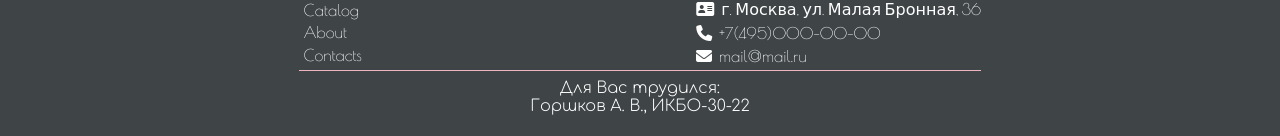
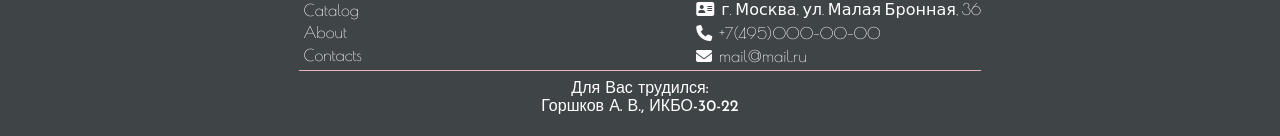
Before and after one commit to goandval/maskiWeb, a plain HTML site: page index.html in a window 1280 px wide. Shown: the part 2842-2978 px from the top of the page. Drawn offline with nearby package versions, Linux system fonts and the light colour scheme; a web font is replaced by a local one.

Commit message:
Update style.css

```diff
--- a/style/style.css
+++ b/style/style.css
@@ -480,7 +480,7 @@ footer .copyright {
     padding-top: .5rem;
 }
 footer .copyright p {
-    font-family: 'Comfortaa', cursive;
+    font-family: 'Josefin Sans', sans-serif;
     text-wrap: wrap;
 }
 footer .fa {
```
